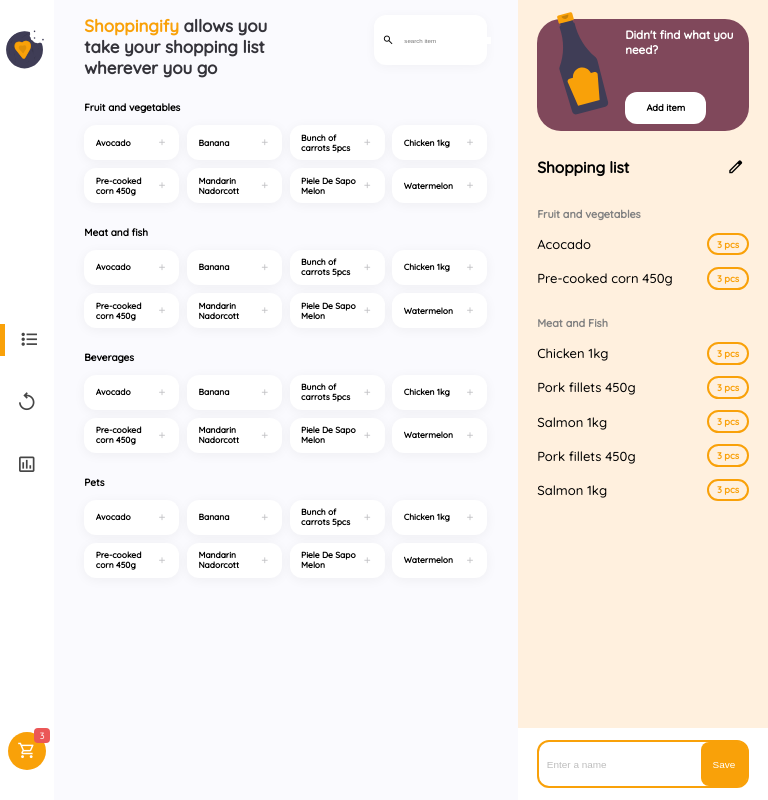
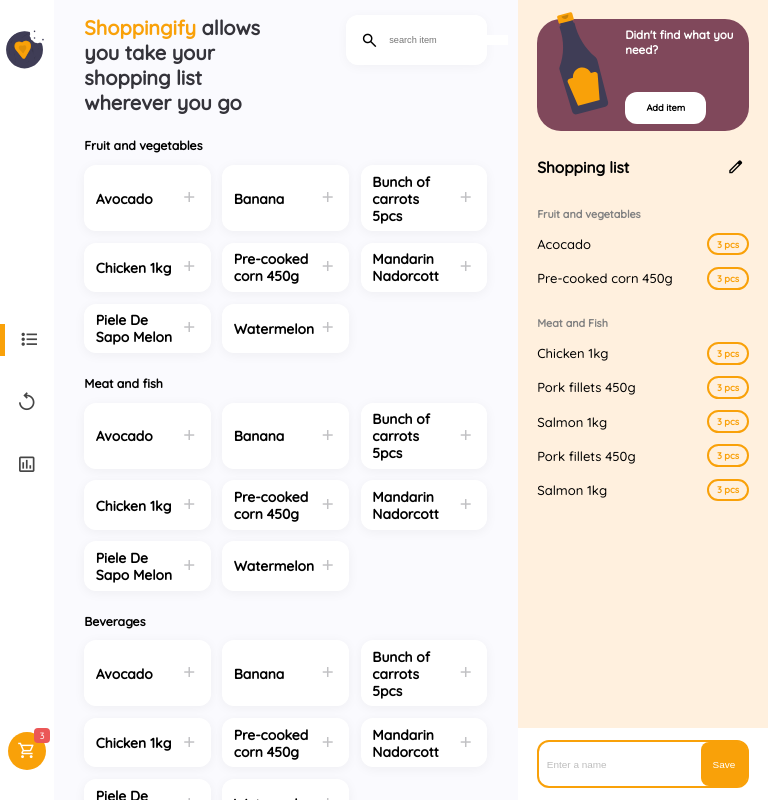
Before and after one commit to christiandionisio/shoppingify, a React (Create React App) app: page / in a window 768 px wide. Built offline with nearby package versions, Linux system fonts and the light colour scheme.

Commit message:
item tabs responsive medium added

```diff
--- a/src/styles/components/tabs/ItemsTab.css
+++ b/src/styles/components/tabs/ItemsTab.css
@@ -52,3 +52,28 @@
 .shadow {
     box-shadow: 0px 2px 12px rgba(0, 0, 0, 0.04);
 }
+
+@media (min-width: 768px) and (max-width: 991px) {
+
+    .items-header h1 {
+        font-size: 2.6vw;
+    }
+
+    .search-box {
+        width: 35%;
+        padding: 1.8vw;
+    }
+
+    .search-box span {
+        font-size: 2.5vw;
+    }
+
+    .search-box input {
+        font-size: 1.2vw;
+    }
+
+}
+
+@media (max-width: 767px) {
+
+}
--- a/src/styles/components/ui/ItemCard.css
+++ b/src/styles/components/ui/ItemCard.css
@@ -26,3 +26,21 @@
     font-size: .8vw;
     font-weight: 700;
 }
+
+
+@media (min-width: 768px) and (max-width: 991px) {
+
+    .item-card h6 {
+        font-size: 1.8vw;
+    }
+
+    .item-card span {
+        font-size: 2.6vw;
+    }
+
+
+}
+
+@media (max-width: 767px) {
+
+}
--- a/src/styles/components/ui/ItemList.css
+++ b/src/styles/components/ui/ItemList.css
@@ -13,3 +13,20 @@
     grid-template-columns: repeat(4, 1fr);
     gap: 1vw;
 }
+
+@media (min-width: 768px) and (max-width: 991px) {
+
+    .grid-items-cards {
+        grid-template-columns: repeat(3, 1fr);
+        gap: 1.5vw;
+    }
+
+    .items-list-section h2 {
+        font-size: 1.6vw;
+    }
+
+}
+
+@media (max-width: 767px) {
+
+}
```
